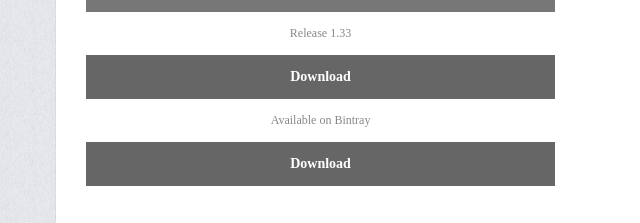
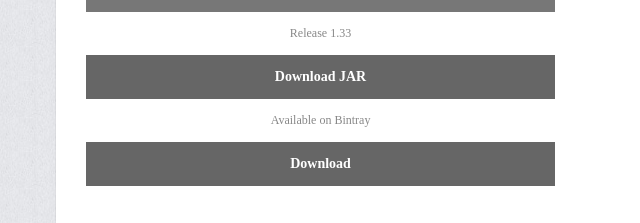
Before and after one commit to OpenDDRmobi/OpenDDRmobi.github.io, a plain HTML site: page downloads.html in a window 1280 px wide. Shown: the part 380-603 px from the top of the page, 84-724 px from the left. Drawn offline with Linux system fonts and the light colour scheme; a web font is replaced by a local one.

Commit message:
Updated links

```diff
--- a/downloads.html
+++ b/downloads.html
@@ -227,7 +227,7 @@
 						<ul>
 							<li>Release 1.33</li>
 						</ul>
-						<a href="https://dl.bintray.com/openddr/maven/mobi/openddr/openddr-data/1.33/openddr-data-1.33.jar" class="buy"><span>Download</span></a>
+						<a href="https://dl.bintray.com/openddr/maven/mobi/openddr/openddr-data/1.33/openddr-data-1.33.jar" class="buy"><span>Download JAR</span></a>
 						<ul>
 							<li>Available on Bintray</li>
 						</ul>
```
